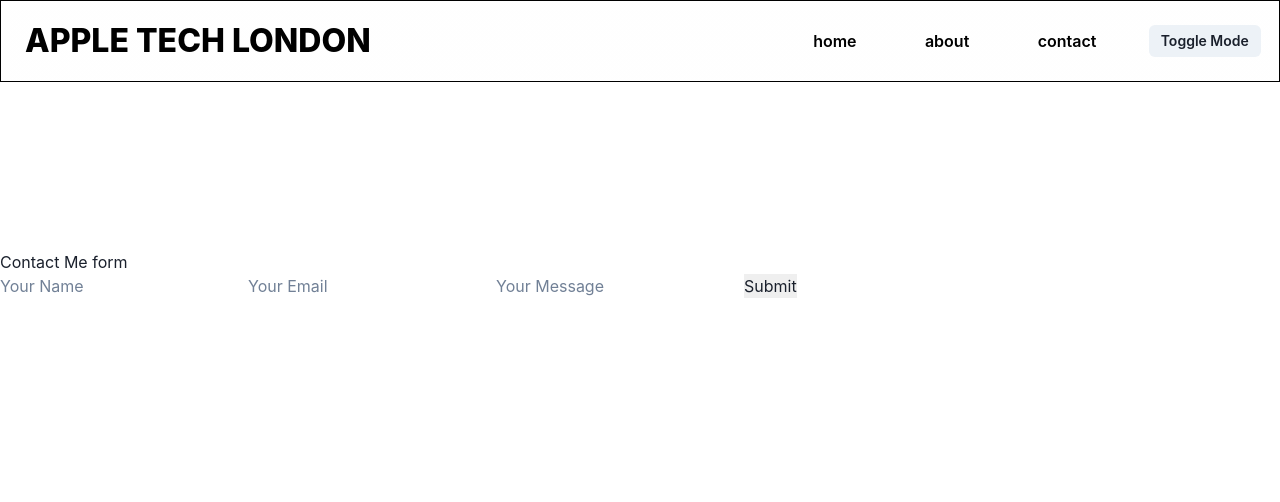
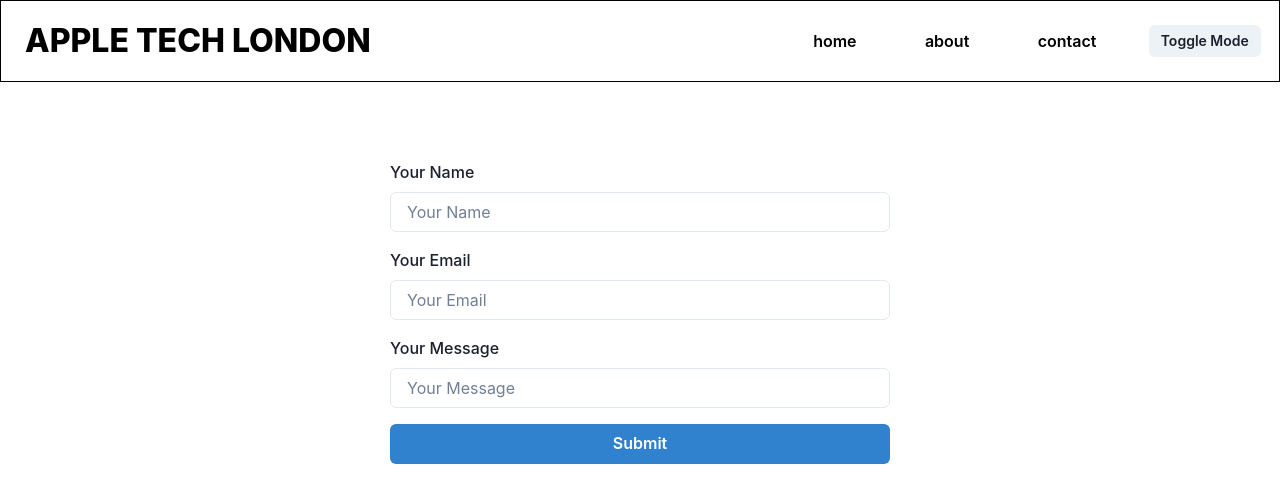
Before and after one commit to Dev-Satish-01/apple-tech-london, a React (Create React App) app: page /contact in a window 1280 px wide. Shown: the top 502 px of the page. Built offline with nearby package versions, Linux system fonts and the light colour scheme.

Commit message:
ChakraForm

```diff
--- a/src/Components/Form.js
+++ b/src/Components/Form.js
@@ -1,4 +1,5 @@
-import { Box, Text } from "@chakra-ui/react";
+import React from 'react';
+import { Box, Button, Input, Stack, FormControl, FormLabel } from '@chakra-ui/react';
 
 export default function Form() {
     function Submit(e) {
@@ -20,16 +21,22 @@
             });
     }
     return (
-    <Box pos="absolute" top="250px">
-      <Text>Contact Me form</Text>
-      <div>
-        <form onSubmit={(e) => Submit(e)}>
-          <input placeholder="Your Name" name="Name" type="text" />
-          <input placeholder="Your Email" name="Email" type="text" />
-          <input placeholder="Your Message" name="Message" type="text" />
-          <input name="Name" type="submit" />
-        </form>
-      </div>
+        <Box as="form" onSubmit={(e) => Submit(e)} className="form" w="100%" maxW="500px" mx="auto" mt={40}>
+            <Stack spacing={4}>
+                <FormControl>
+                    <FormLabel htmlFor="name">Your Name</FormLabel>
+                    <Input id="name" placeholder="Your Name" name="Name" type="text" />
+                </FormControl>
+                <FormControl>
+                    <FormLabel htmlFor="email">Your Email</FormLabel>
+                    <Input id="email" placeholder="Your Email" name="Email" type="text" />
+                </FormControl>
+                <FormControl>
+                    <FormLabel htmlFor="message">Your Message</FormLabel>
+                    <Input id="message" placeholder="Your Message" name="Message" type="text" />
+                </FormControl>
+                <Button type="submit" colorScheme="blue">Submit</Button>
+            </Stack>
         </Box>
     );
 }
```
Lines whose indentation alone changed are shown as unchanged.
